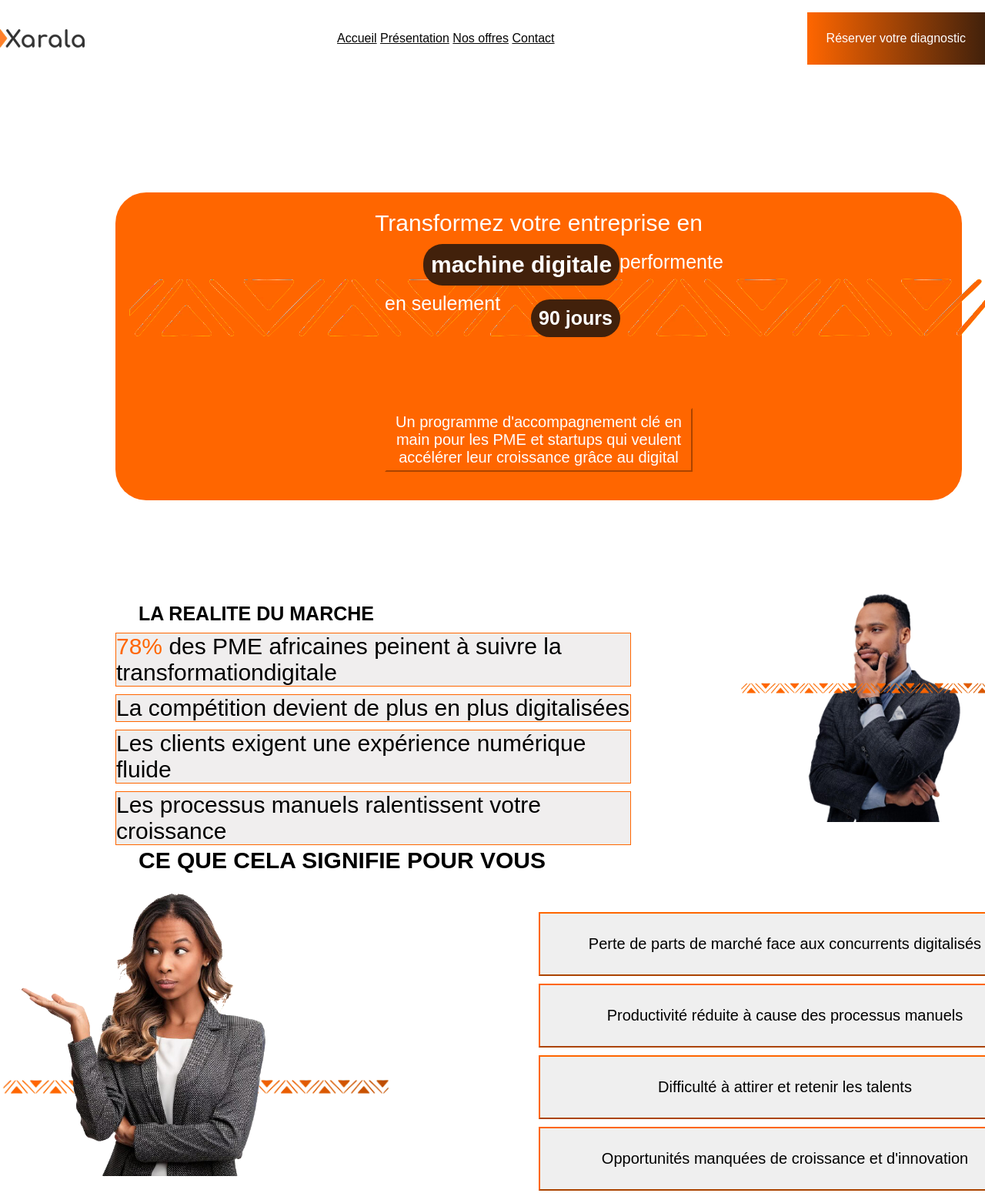
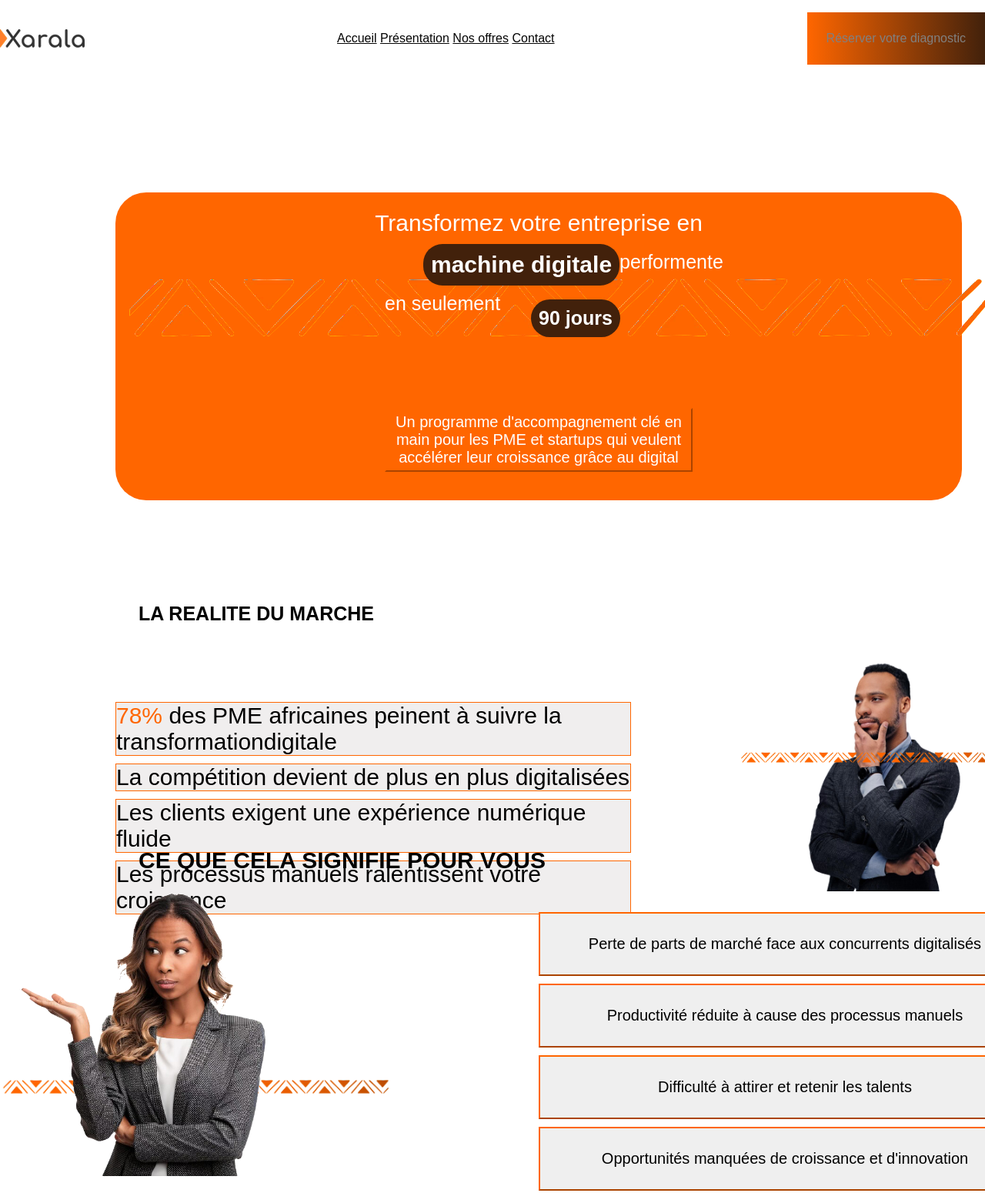
Before and after one commit to vieuxelhadjibabacarsow-stack/Projet1, a plain HTML site: page index.html in a window 1280 px wide. Shown: the top 1550 px of the page at 77% size. Drawn offline with Linux system fonts and the light colour scheme.

Commit message:
changement de couleur

```diff
--- a/style.css
+++ b/style.css
@@ -16,7 +16,7 @@ overflow-x: hidden;}
 
 }
 
-.h1{background: linear-gradient(90deg, #FF6600 0%, #42210B 100%);color: white
+.h1{background: linear-gradient(90deg, #FF6600 0%, #42210B 100%);color: grey
 ;
     padding: 25px;}
     .imp{
@@ -69,7 +69,8 @@ color: white;
 transform: translateY(-100px);
 margin-left: 180px;}
 .container{
-    transform: translateY(-90px);background: white;font-size: 30px;
+    /* transform: translateY(-90px); */
+    background: white;font-size: 30px;
     margin-left: 180px;width:50% ;
      display: flex;
     flex-direction:column ;
```
